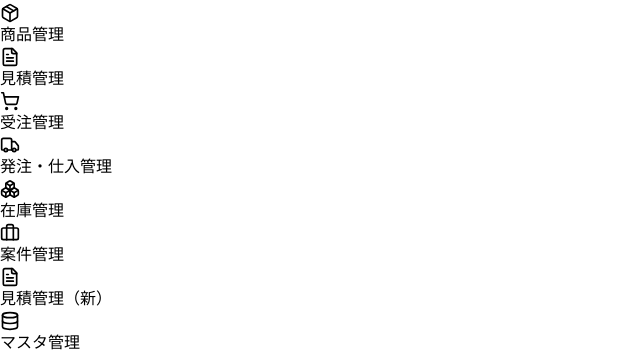
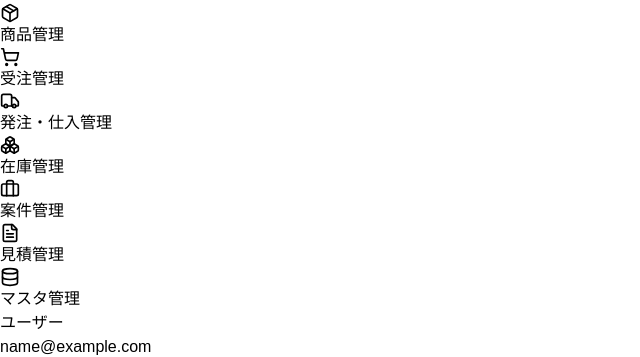
Before and after one commit to nmatsuhisa-bot/sales-system, a React (Vite) app in the folder frontend/: page / in a window 1280 px wide. Shown: the part 158-515 px from the top of the page, without its empty margins (0-640 px from the left). Built offline with nearby package versions, Linux system fonts and the light colour scheme; no server answers; sample sign-in values are in the browser's storage.

Commit message:
fix python version, merge quotation menus

```diff
--- a/frontend/src/components/common/Layout.tsx
+++ b/frontend/src/components/common/Layout.tsx
@@ -9,12 +9,11 @@ const navItems = [
   { to: '/', icon: LayoutDashboard, label: 'ダッシュボード', end: true },
   { to: '/customers', icon: Users, label: '顧客管理' },
   { to: '/products', icon: Package, label: '商品管理' },
-  { to: '/quotations', icon: FileText, label: '見積管理' },
   { to: '/orders', icon: ShoppingCart, label: '受注管理' },
   { to: '/purchase-orders', icon: Truck, label: '発注・仕入管理' },
   { to: '/inventory', icon: Boxes, label: '在庫管理' },
   { to: '/projects', icon: Briefcase, label: '案件管理' },
-  { to: '/estimates', icon: FileText, label: '見積管理（新）' },
+  { to: '/estimates', icon: FileText, label: '見積管理' },
   { to: '/masters', icon: Database, label: 'マスタ管理' },
 ];
 
```
Also changed, not shown: 1 other file (tests, documents, lock files or other folders).
